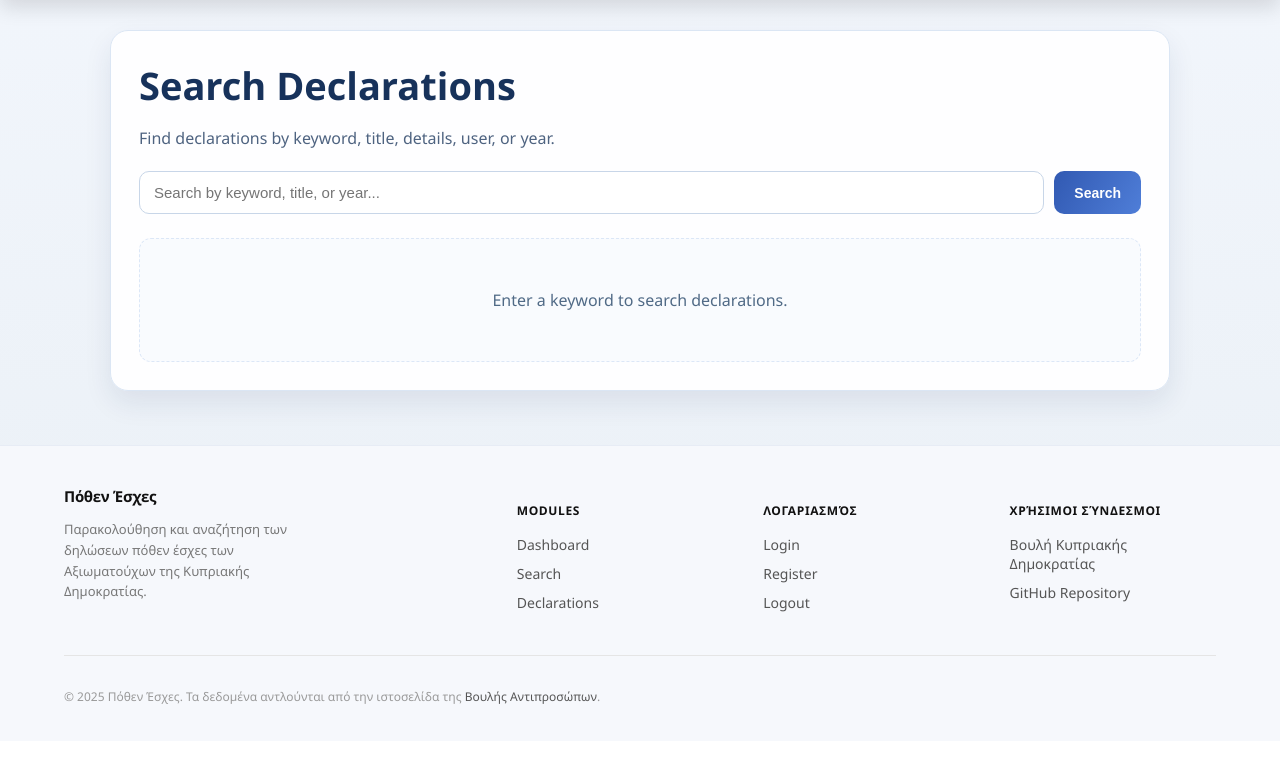
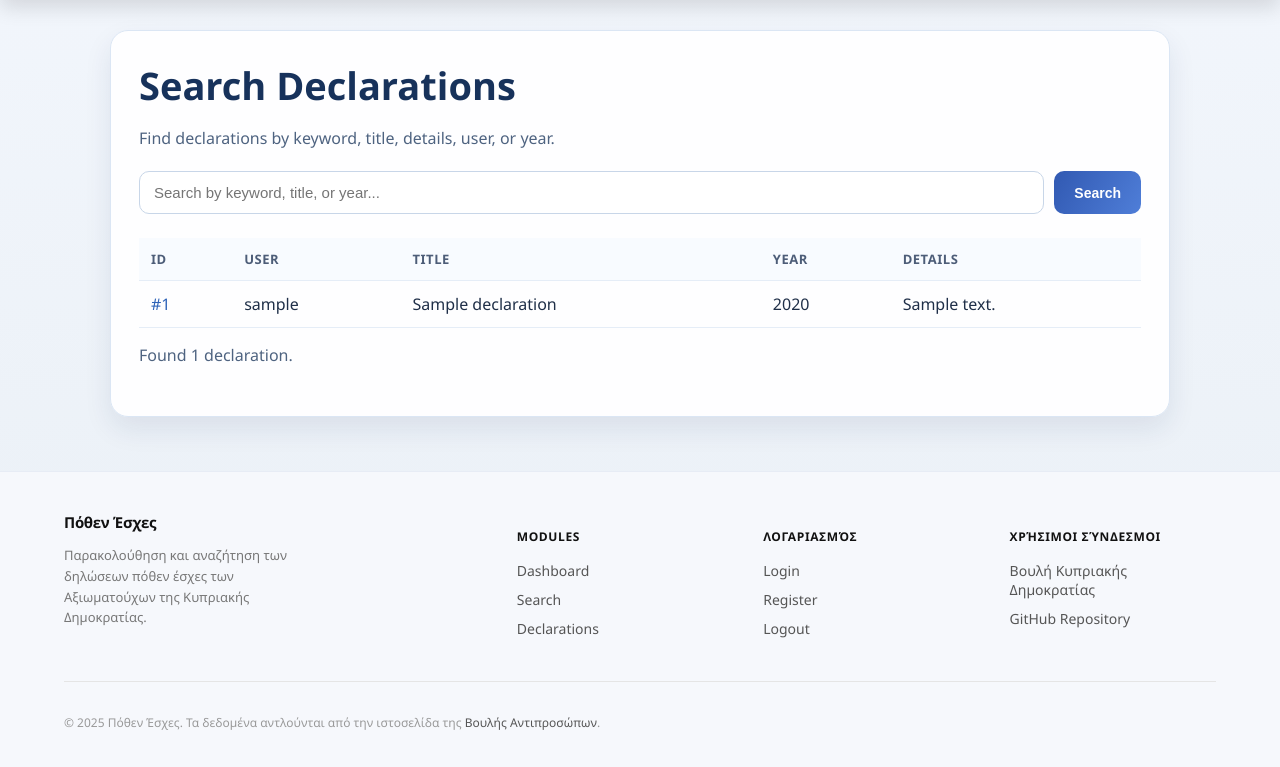
Before and after one commit to Russellvikra/POTHENESXE, a PHP site: page /modules/list.php in a window 1280 px wide. Shown: the part 61-828 px from the top of the page. Before the commit the page ends 765 px from the top, so only its background shows below. Run offline with PHP 8.4, Linux system fonts and the light colour scheme; the visitor is signed in with stand-in values (Sample User, id 1); tables that the repository leaves empty hold one stand-in row (values such as "Sample post").

Commit message:
final changes

```diff
--- a/project-root/includes/db.php
+++ b/project-root/includes/db.php
@@ -2,7 +2,7 @@
 $host = '127.0.0.1';
 $db = 'pothen';
 $user = 'root';
-$pass = '';
+$pass = 'Admin@123';
 
 try {
     $pdo = new PDO("mysql:host=$host;dbname=$db;charset=utf8", $user, $pass, [
--- a/project-root/modules/list.php
+++ b/project-root/modules/list.php
@@ -12,25 +12,35 @@ $activeNav = 'search';
 $keyword = trim($_GET['keyword'] ?? '');
 
 $declarations = [];
-$searchPerformed = $keyword !== '';
 
+// Action: Load all declarations or filtered results based on keyword.
+try {
+    if ($keyword !== '') {
         // Action: Run declaration search when a keyword is provided.
-if ($searchPerformed) {
-    try {
         $stmt = $pdo->prepare(
             'SELECT d.id, d.title, d.details, d.year, d.created_at, u.username
              FROM declarations d
              INNER JOIN users u ON u.id = d.user_id
              WHERE d.title LIKE :kw OR d.details LIKE :kw OR CAST(d.year AS CHAR) LIKE :kw OR u.username LIKE :kw
-             ORDER BY d.created_at DESC, d.id DESC'
+             ORDER BY d.created_at ASC, d.id ASC'
         );
 
         $keywordParam = '%' . $keyword . '%';
         $stmt->execute(['kw' => $keywordParam]);
         $declarations = $stmt->fetchAll();
+    } else {
+        // Action: Load all declarations on initial page load.
+        $stmt = $pdo->prepare(
+            'SELECT d.id, d.title, d.details, d.year, d.created_at, u.username
+             FROM declarations d
+             INNER JOIN users u ON u.id = d.user_id
+             ORDER BY d.created_at ASC, d.id ASC'
+        );
+        $stmt->execute();
+        $declarations = $stmt->fetchAll();
+    }
 } catch (PDOException $e) {
     $declarations = [];
-    }
 }
 ?>
 <!DOCTYPE html>
@@ -60,10 +70,9 @@ if ($searchPerformed) {
                 <?php endif; ?>
             </form>
 
-            <?php if ($searchPerformed): ?>
             <?php if (count($declarations) === 0): ?>
                 <div class="no-results">
-                        <p>No declarations found for <strong><?= htmlspecialchars($keyword) ?></strong></p>
+                    <p><?= $keyword !== '' ? 'No declarations found for <strong>' . htmlspecialchars($keyword) . '</strong>' : 'No declarations available.' ?></p>
                 </div>
             <?php else: ?>
                 <div class="table-wrap">
@@ -95,11 +104,6 @@ if ($searchPerformed) {
                     Found <?= count($declarations) ?> declaration<?= count($declarations) !== 1 ? 's' : '' ?>.
                 </p>
             <?php endif; ?>
-            <?php else: ?>
-                <div class="no-results">
-                    <p>Enter a keyword to search declarations.</p>
-                </div>
-            <?php endif; ?>
         </div>
     </div>
     <?php include '../assets/include/footer.html'; ?>
```
Lines whose indentation alone changed are shown as unchanged.
